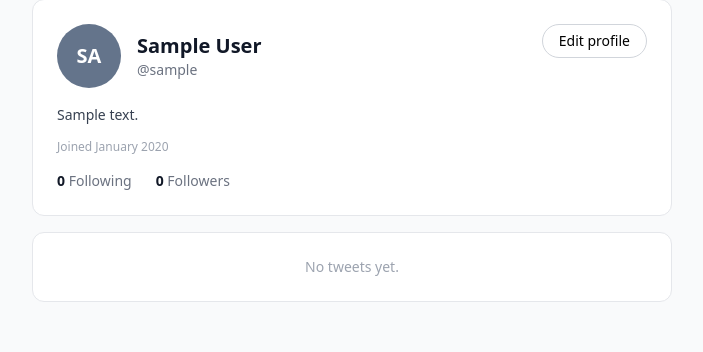
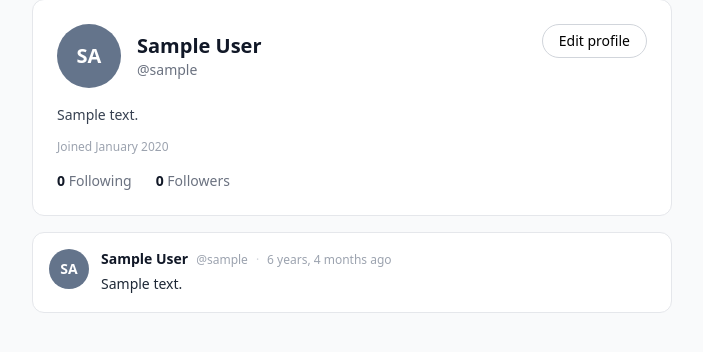
Before and after one commit to JPRO21/twitter-clone-challenge, a Django app: a page that uses templates/accounts/profile.html in a window 1280 px wide. Shown: the part 82-434 px from the top of the page, without its empty margins (288-991 px from the left). Run offline with Django 5.2, Linux system fonts and the light colour scheme; a user stored in the database is signed in; tables that the repository leaves empty hold one stand-in row (values such as "Sample post"); some libraries are stand-ins or nearby versions.

Commit message:
fix: show user tweets on profile page
Profile view was not querying or passing tweets to the template, and the
template had a hardcoded "No tweets yet." placeholder from an earlier
sprint stub. Now queries Tweet.objects.filter(author=profile_user) with
select_related and passes the result to the template, which iterates
with a for/empty block. Adds three tests: own tweets visible, other
users' tweets not visible, empty profile shows fallback message.

Co-Authored-By: Claude Sonnet 4.6 <noreply@anthropic.com>

```diff
--- a/accounts/views.py
+++ b/accounts/views.py
@@ -4,6 +4,8 @@ from django.db.models import Exists, OuterRef, Q
 from django.http import HttpResponse, HttpResponseBadRequest
 from django.shortcuts import get_object_or_404, redirect, render
 from django.utils.http import url_has_allowed_host_and_scheme
+
+from tweets.models import Tweet
 
 from .forms import LoginForm, ProfileEditForm, RegisterForm
 from .models import Follow, User
@@ -72,11 +74,18 @@ def profile(request, username):
         request.user != profile_user
         and Follow.objects.filter(follower=request.user, following=profile_user).exists()
     )
+    tweets = (
+        Tweet.objects
+        .filter(author=profile_user)
+        .select_related("author")
+        .order_by("-created_at")
+    )
     return render(request, "accounts/profile.html", {
         "profile_user": profile_user,
         "following_count": following_count,
         "followers_count": followers_count,
         "is_following": is_following,
+        "tweets": tweets,
     })
 
 
--- a/templates/accounts/profile.html
+++ b/templates/accounts/profile.html
@@ -67,10 +67,32 @@
     </div>
   </div>
 
-  {# Tweets section — populated when Tweet model exists #}
-  <div class="bg-white rounded-xl border border-gray-200 p-6 text-center text-gray-400 text-sm">
-    No tweets yet.
-  </div>
+  {# Tweets section #}
+  {% for tweet in tweets %}
+    <article class="bg-white rounded-xl border border-gray-200 p-4">
+      <div class="flex items-start gap-3">
+        <div class="w-10 h-10 rounded-full bg-slate-500 flex items-center justify-center
+                    text-white text-sm font-bold shrink-0 select-none">
+          {{ tweet.author.display_name|slice:":2"|upper }}
+        </div>
+        <div class="flex-1 min-w-0">
+          <div class="flex items-baseline gap-2 flex-wrap">
+            <span class="font-semibold text-gray-900 text-sm">{{ tweet.author.display_name }}</span>
+            <span class="text-gray-400 text-xs">@{{ tweet.author.username }}</span>
+            <span class="text-gray-300 text-xs">·</span>
+            <time class="text-gray-400 text-xs" datetime="{{ tweet.created_at|date:'c' }}">
+              {{ tweet.created_at|timesince }} ago
+            </time>
+          </div>
+          <p class="mt-1 text-gray-800 text-sm leading-relaxed break-words">{{ tweet.body }}</p>
+        </div>
+      </div>
+    </article>
+  {% empty %}
+    <div class="bg-white rounded-xl border border-gray-200 p-6 text-center text-gray-400 text-sm">
+      No tweets yet.
+    </div>
+  {% endfor %}
 
 </div>
 {% endblock %}
```
Also changed, not shown: accounts/tests.py (+16 -0 lines).
